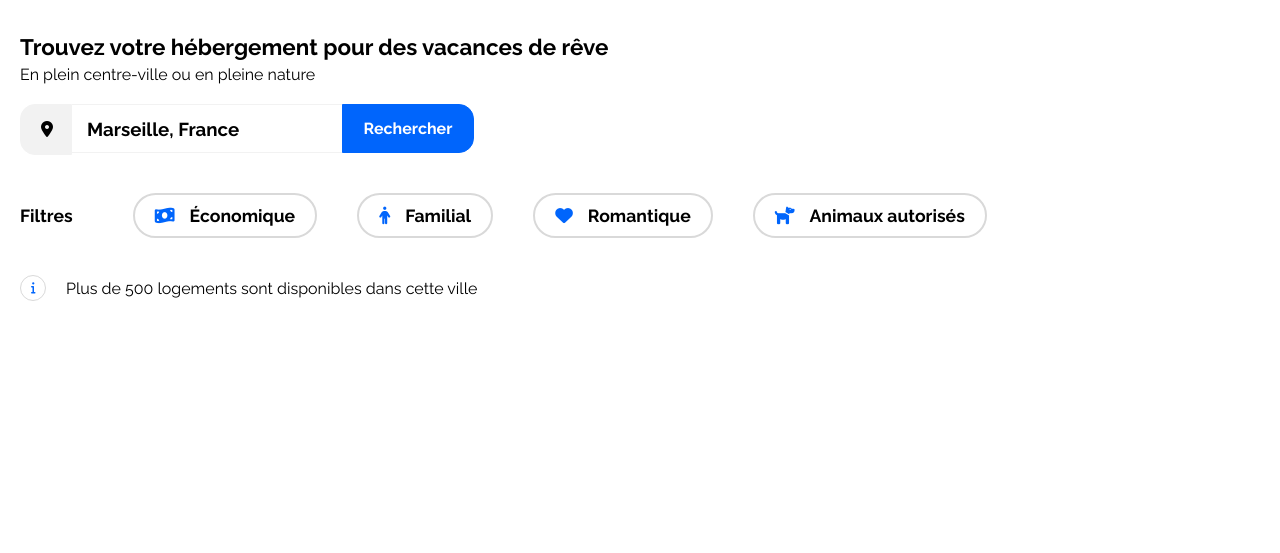
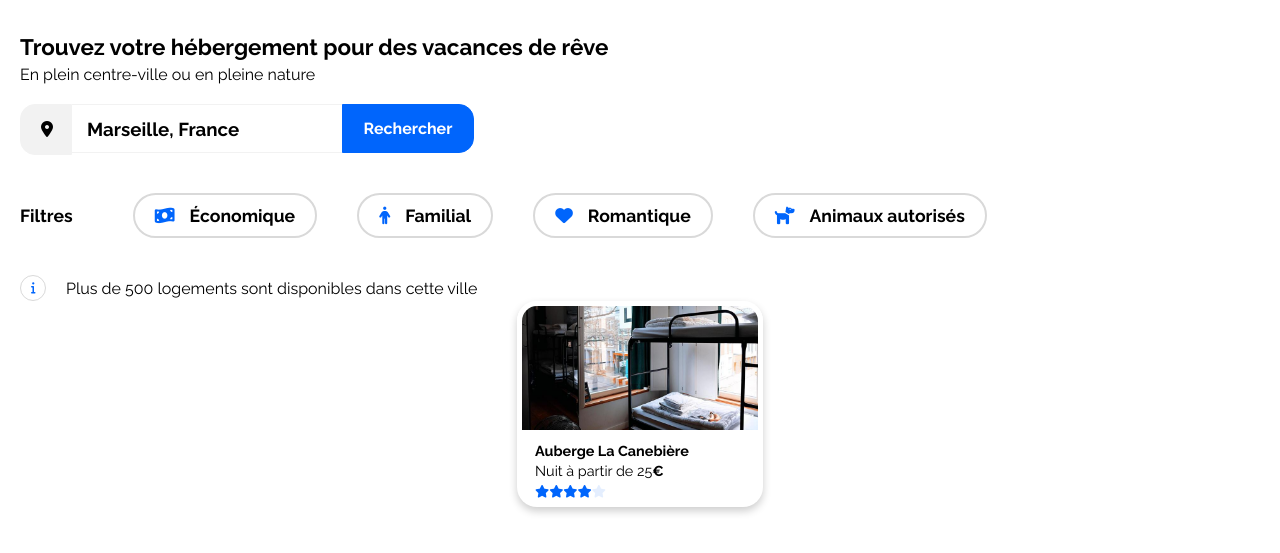
Before and after one commit to ClaireDV67/OC-Projet2, a plain HTML site: page index.html in a window 1280 px wide. Shown: the part 77-630 px from the top of the page. Drawn offline with Linux system fonts and the light colour scheme.

Commit message:
Ajout Card Hébergement

```diff
--- a/css/style.css
+++ b/css/style.css
@@ -125,6 +125,7 @@ form {
 .filtres__liste {
     display: flex;
     flex-direction: row;
+    flex-wrap: wrap;
     font-size: 1em;
 }
 
@@ -166,3 +167,48 @@ form {
     left: 10px;
     top: 2px;
 }
+
+/* Card */
+#hebergements {
+    display: flex;
+    flex-direction: row;
+    flex-wrap: wrap;
+    justify-content: space-around;
+}
+
+.card {
+    box-shadow: 0 4px 8px 0 rgba(0,0,0,0.2);
+    background: #FFFFFF;
+    border-radius: 20px;
+    width: 246px;
+  }
+
+  .card__img {
+    border: 5px solid #FFFFFF;
+    border-radius: 20px 20px 0px 0px;
+    height: 124px;
+    width: 96%;
+    object-fit: cover;
+  }
+
+  .element__container {
+    margin: 3px;
+    font-size: 0.9em;
+  }
+
+  .container {
+    padding: 0 0 5px 15px;
+  }
+
+  h3, span {
+    font-weight: 700;
+    font-size: 1em;
+  }
+
+  .fa-star {
+    color: #0065FC;
+  }
+
+  .star_opacity {
+    opacity: 0.1;
+  }
--- a/index.html
+++ b/index.html
@@ -16,7 +16,7 @@
     <body>
         <!-- En-tête de la page -->
         <header>
-            <img src="images/logo_mini.png" class="logo" alt="Logo de Booki" title="Logo de Booki">
+            <img src="./images/logo.png" class="logo" alt="Logo de Booki" title="Logo de Booki">
             <!-- Navigation, les liens menant à des ancres sur la page -->
             <nav>
                 <ul class="menu">
@@ -49,6 +49,18 @@
                 </div>
                 <div class="info"><div class="icone_info"><i class="fa-solid fa-info fa-xs"></i></div>Plus de 500 logements sont disponibles dans cette ville</div>
             </section>
+            <section id="hebergements">
+                <a href="#">
+                    <div class="card">
+                        <img class="card__img" src="./images/auberge_canebiere.jpg" alt="Auberge La Canebière" title="Auberge La Canebière">
+                        <div class="container">
+                            <h3 class="element__container">Auberge La Canebière</h3>
+                            <p class="element__container">Nuit à partir de 25<span>€</span></p>
+                            <div class="element__container"><i class="fa-solid fa-star fa-sm"></i><i class="fa-solid fa-star fa-sm"></i><i class="fa-solid fa-star fa-sm"></i><i class="fa-solid fa-star fa-sm"></i><i class="fa-solid fa-star fa-sm star_opacity"></i></div>
+                        </div>
+                    </div>
+                </a>
+            </section>
         </main>
     </body>
 </html>
```
Also changed, not shown: images/auberge_canebiere.jpg (added), images/auberge_panier.jpg (added), images/hotel_amina.jpg (added), images/hotel_mer.jpg (added), images/hotel_mouettes.jpg (added), images/hotel_port.jpg (added), images/logo.png, images/logo_mini.png (deleted).
